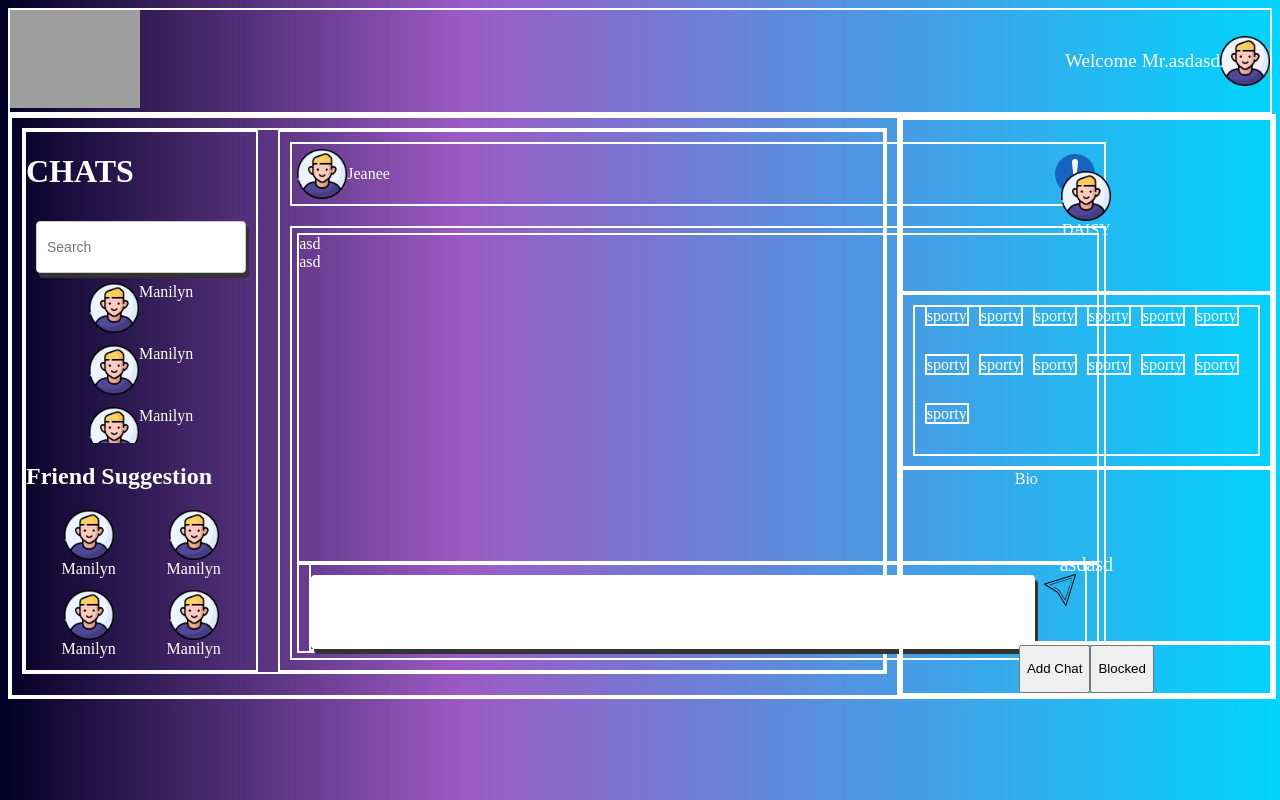
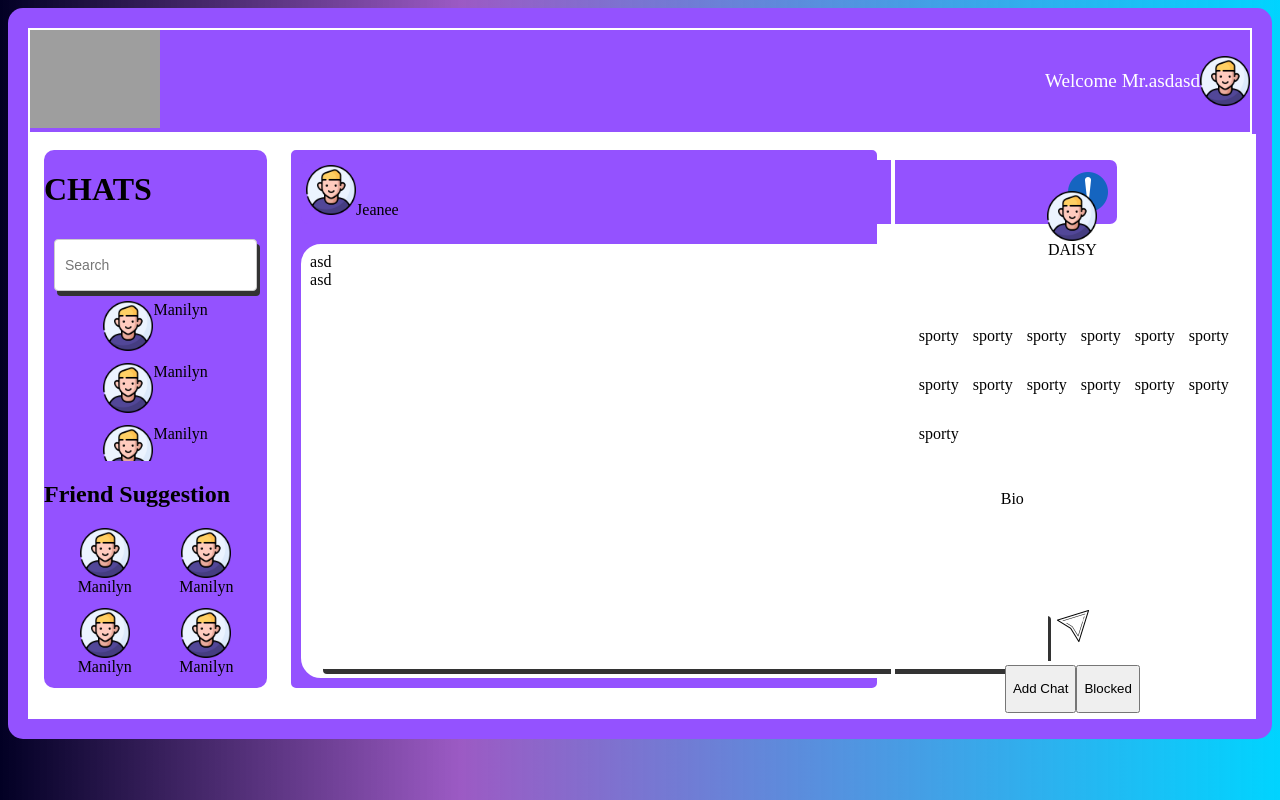
Before and after one commit to Daisylimpangog/Chat-Application, a Vue app in the folder ChatApp/: page / in a window 1280 px wide. Built offline with nearby package versions, Linux system fonts and the light colour scheme; grey boxes are pictures that could not be loaded.

Commit message:
gikapoy ko hahahaha

```diff
--- a/ChatApp/src/views/HomeView.vue
+++ b/ChatApp/src/views/HomeView.vue
@@ -2,11 +2,11 @@
   <div class="container">
     <div class="header">
       <div class="logo1">
-                <img src="../assets/litchat.ico" alt="logo">
+        <img src="../assets/litchat.ico" alt="logo" />
       </div>
       <div class="header-profile">
         <span>Welcome Mr.asdasd</span>
-                <img src="../assets/profile.png" alt="">
+        <img src="../assets/profile.png" alt="" />
       </div>
     </div>
     <div class="content-wrapper">
@@ -15,49 +15,49 @@
           <div class="chats">
             <div class="chat-wrapper">
               <h1>CHATS</h1>
-                            <input id="search" type="text" placeholder="Search">
+              <input id="search" type="text" placeholder="Search" />
               <div class="recent-chat">
                 <div class="profile-1">
-                                    <img src="../assets/profile.png" alt="">
+                  <img src="../assets/profile.png" alt="" />
                   <span>Manilyn</span>
                 </div>
                 <div class="profile-1">
-                                    <img src="../assets/profile.png" alt="">
+                  <img src="../assets/profile.png" alt="" />
                   <span>Manilyn</span>
                 </div>
                 <div class="profile-1">
-                                    <img src="../assets/profile.png" alt="">
+                  <img src="../assets/profile.png" alt="" />
                   <span>Manilyn</span>
                 </div>
                 <div class="profile-1">
-                                    <img src="../assets/profile.png" alt="">
+                  <img src="../assets/profile.png" alt="" />
                   <span>Manilyn</span>
                 </div>
               </div>
               <h2>Friend Suggestion</h2>
               <div class="friend-suggestion">
                 <div class="profile-2">
-                                    <img src="../assets/profile.png" alt="">
+                  <img src="../assets/profile.png" alt="" />
                   <span>Manilyn</span>
                 </div>
                 <div class="profile-2">
-                                    <img src="../assets/profile.png" alt="">
+                  <img src="../assets/profile.png" alt="" />
                   <span>Manilyn</span>
                 </div>
                 <div class="profile-2">
-                                    <img src="../assets/profile.png" alt="">
+                  <img src="../assets/profile.png" alt="" />
                   <span>Manilyn</span>
                 </div>
                 <div class="profile-2">
-                                    <img src="../assets/profile.png" alt="">
+                  <img src="../assets/profile.png" alt="" />
                   <span>Manilyn</span>
                 </div>
                 <div class="profile-2">
-                                    <img src="../assets/profile.png" alt="">
+                  <img src="../assets/profile.png" alt="" />
                   <span>Manilyn</span>
                 </div>
                 <div class="profile-2">
-                                    <img src="../assets/profile.png" alt="">
+                  <img src="../assets/profile.png" alt="" />
                   <span>Manilyn</span>
                 </div>
               </div>
@@ -66,26 +66,22 @@
           <div class="chat-box">
             <div class="box-wrapper">
               <div class="chat-profile">
-                                <img src="../assets/profile.png" alt="" srcset="">
+                <img src="../assets/profile.png" alt="" srcset="" />
                 <span>Jeanee</span>
               </div>
               <div class="option">
-                                <img src="../assets/exclamation-mark.png" alt="" srcset="">
+                <img src="../assets/exclamation-mark.png" alt="" srcset="" />
               </div>
             </div>
             <div class="message-wrapper">
               <div class="message-content">
-                                <div class="user1">
-                                    asd
-                                </div>
-                                <div class="user2">
-                                    asd
-                                </div>
+                <div class="user1">asd</div>
+                <div class="user2">asd</div>
               </div>
               <div class="send-message">
                 <div class="send-message-wrapper">
-                                    <input id="message-input" type="text">
-                                    <img id="send-icon" src="../assets/send-icon.png" alt="">
+                  <input id="message-input" type="text" />
+                  <img id="send-icon" src="../assets/send-icon.png" alt="" />
                 </div>
               </div>
             </div>
@@ -94,7 +90,7 @@
       </div>
       <div class="profile-overview">
         <div class="user-profile">
-                        <img src="../assets/profile.png" alt="">
+          <img src="../assets/profile.png" alt="" />
           <span>DAISY</span>
         </div>
         <div class="personalities">
@@ -150,193 +146,211 @@
           <button>Add Chat</button>
           <button>Blocked</button>
         </div>
-
       </div>
     </div>
   </div>
 </template>
 
-
-<script setup>
-
-</script>
-
+<script setup></script>
 
 <style scoped>
-/* .container{
+.container {
+  background: #9452ff;
+  padding: 20px;
+  border-radius: 15px;
+}
+h1 {
+  color: black;
+}
 
-} */
-
-.header{
+.header {
   display: flex;
   justify-content: space-between;
 
   border: 2px solid white;
 }
-.logo1 img{
+.logo1 img {
   width: 130px;
 }
-.header-profile{
+.header-profile {
   display: flex;
   align-items: center;
 }
-.header-profile span{
+.header-profile span {
   color: white;
   font-size: larger;
 }
-.header-profile img{
+.header-profile img {
   width: 50px;
 }
-.content-wrapper{
+.content-wrapper {
   width: 100%;
   border: 2px solid white;
   display: flex;
-    color: white;
+  background: white;
 }
-.message-box{
+.message-box {
   width: 70%;
   border: 2px solid white;
-
 }
-.profile-overview{
+.profile-overview {
   width: 30%;
   border: 2px solid white;
   display: grid;
-    grid-template-rows: 1fr 1fr 1fr .3fr;
+  grid-template-rows: 1fr 1fr 1fr 0.3fr;
 }
-.chat-container{
+h2 {
+  color: black;
+}
+.chat-container {
   display: flex;
-    border: 2px solid white;
   margin: 10px;
 }
-.chats{
+.chats {
   width: 30%;
   border: 2px solid white;
   margin-right: 20px;
+  background: white;
+  border-radius: 15px;
 }
-.chat-box{
+.chat-box {
   width: 70%;
   border: 2px solid white;
   display: grid;
-    grid-template-rows: .1fr 1fr;
+  grid-template-rows: 0.1fr 1fr;
+  background: #9452ff;
+  border-radius: 7px;
 }
-.chat-wrapper{
+.chat-wrapper {
   width: auto;
   display: flex;
   flex-direction: column;
-
+  background: #9452ff;
+  border-radius: 10px;
 }
-.chat-wrapper input{
+.chat-wrapper input {
   width: 100%;
-
 }
-#search{
+#search {
   width: auto;
   margin: 10px;
 }
-.recent-chat{
+.recent-chat {
   justify-content: center;
 }
-.recent-chat,.friend-suggestion{
+.recent-chat,
+.friend-suggestion {
   display: grid;
   grid-template-columns: auto;
   height: 20vh;
   overflow-y: auto;
-
 }
-.friend-suggestion{
+.friend-suggestion {
   grid-template-columns: auto auto;
   margin: 0 10px;
 }
-.profile-1{
+.profile-1 {
   display: flex;
   justify-content: center;
   margin-bottom: 12px;
+  color: black;
 }
-.profile-1 img,.profile-2 img,.chat-profile img{
+.profile-1 img,
+.profile-2 img,
+.chat-profile img {
   width: 50px;
   height: 50px;
-
 }
-.profile-2{
+.profile-2 {
   display: flex;
   flex-direction: column;
   justify-content: center;
   align-items: center;
   margin-bottom: 12px;
+  color: black;
 }
-.box-wrapper{
+.box-wrapper {
   margin: 10px;
-    border: 2px solid white;
   display: flex;
   justify-content: space-between;
   padding: 5px;
+  background: #9452ff;
+  border-radius: 7px;
 }
-.chat-profile,.option{
+.chat-profile {
+  color: black;
+}
+.option {
   display: flex;
   align-items: center;
 }
 /* .option{
 
 } */
-.message-wrapper{
+.message-wrapper {
   margin: 10px;
   border: 2px solid white;
   display: grid;
-    grid-template-rows:  1fr .2fr;
+  grid-template-rows: 1fr 0.2fr;
+  background: white;
+  border-radius: 20px;
 }
-.message-content,.send-message{
+.message-content,
+.send-message {
   margin: 5px;
   border: 2px solid white;
-
 }
-.message-content{
+.message-content {
   height: 100%;
   overflow-y: auto;
 }
-.user1,.user2{
+.user1,
+.user2 {
   display: flex;
   align-self: flex-end;
 }
-.send-message-wrapper{
+.send-message-wrapper {
   display: flex;
   justify-content: center;
   margin: 0 10px;
-    border: 2px solid white;
+  background: white;
+  border-radius: 10px;
 }
-#message-input{
+#message-input {
   width: 700px;
-    height: 50px;
-    border: 2px solid white;
+  height: 30px;
+  border: 4px solid white;
 }
-#send-icon{
+#send-icon {
   width: 50px;
   height: 50px;
 }
-.user-profile,.personalities,.bio,.buttons{
+.user-profile,
+.personalities,
+.bio,
+.buttons {
   display: flex;
   justify-content: center;
   border: 2px solid white;
 }
-.user-profile{
+.user-profile {
   flex-direction: column;
   align-items: center;
 }
-.user-profile img{
+.user-profile img {
   width: 50px;
   height: 50px;
 }
 
-.personalities-container{
-
+.personalities-container {
   width: 100%;
   display: flex;
   flex-wrap: wrap;
   border: 2px solid white;
   margin: 10px;
-    overflow: auto
+  overflow: auto;
 }
-.personalities span{
+.personalities span {
   border: 2px solid white;
   margin-left: 10px;
 }
```
Lines whose indentation alone changed are shown as unchanged.
